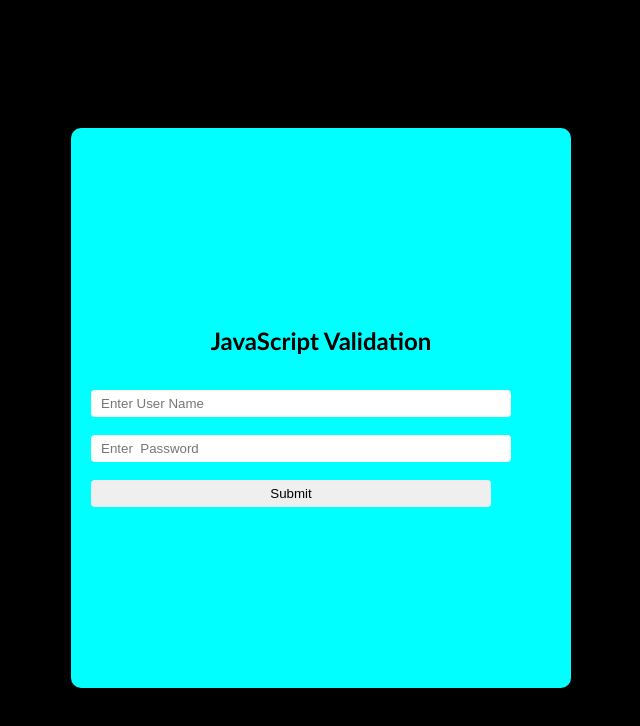
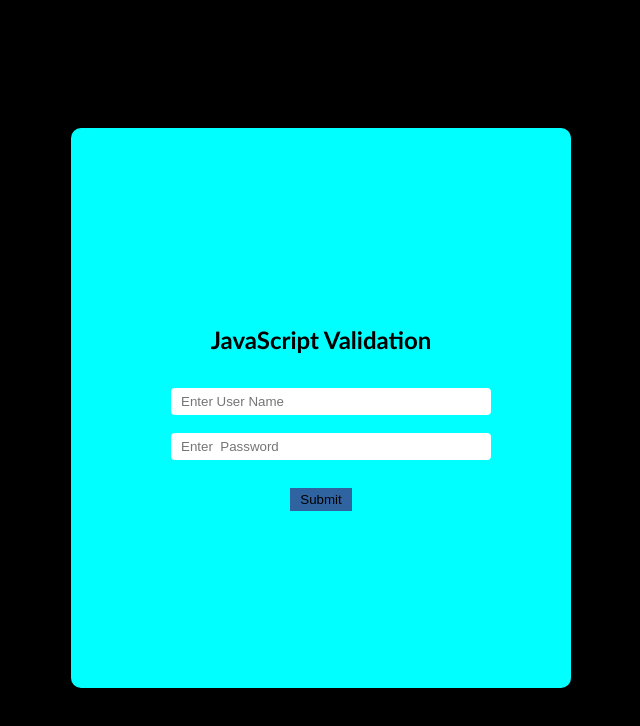
Before and after one commit to anki1436/form-validation, a plain HTML site: page index.html in a window 1280 px wide. Shown: the whole page, without its empty margins (327-967 px from the left). Drawn offline with Linux system fonts and the light colour scheme.

Commit message:
adjustment

```diff
--- a/index.html
+++ b/index.html
@@ -71,7 +71,7 @@
       <!-- <span id="user-err" >username</span> -->
       <input type="password" name="password" placeholder="Enter  Password" />
       <!-- <span id="pass-err">password</span> -->
-      <input type="submit" value="Submit">
+      <button type="submit" value="submit">Submit</button>
 
     </form>
   </div>
--- a/style.css
+++ b/style.css
@@ -26,7 +26,7 @@ form{
     display: flex;
     flex-direction: column;
     justify-content: center;
-    align-items: flex-start;
+    align-items: center;
     width: 100%;
 }
 form h1{
@@ -37,7 +37,7 @@ form input{
     border: none;
     border-radius: 4px;
     outline: none;
-    width: 80%;
+    width: 60%;
     margin-left: 20px;
     margin-bottom: 3px;
     margin-top: 15px;
@@ -51,3 +51,10 @@ form span{
 
 
 }
+form button{
+    outline: none;
+    border: none;
+padding: 4px 10px;
+    background-color: rgb(47, 100, 160);
+    margin-top: 25px;
+}
```
